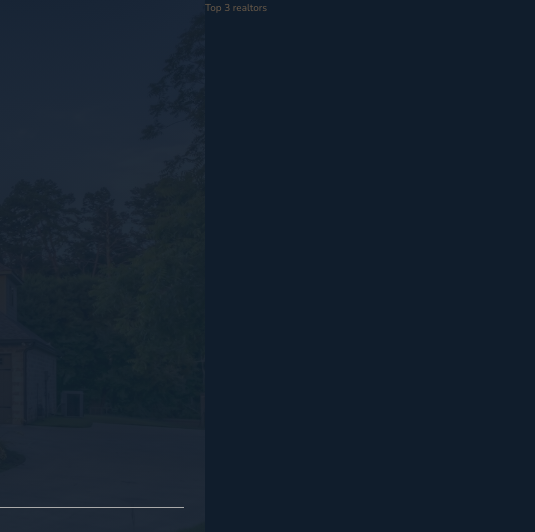
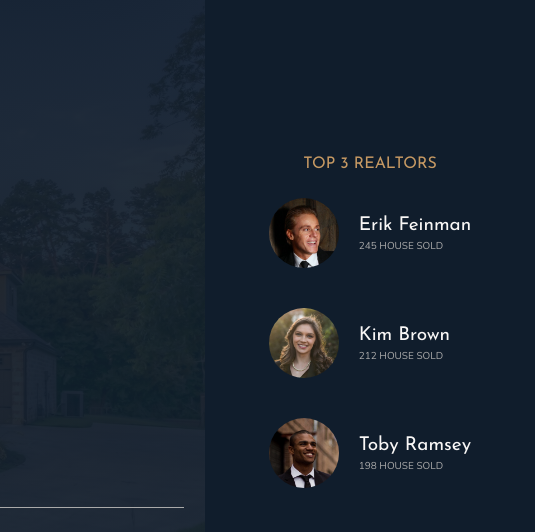
Before and after one commit to aindriu80/Nexter, a website: page index.html in a window 1280 px wide. Shown: the top 532 px of the page, 745-1280 px from the left. Drawn offline with nearby package versions, Linux system fonts and the light colour scheme.

Commit message:
Building the Realtors Section

```diff
--- a/index.html
+++ b/index.html
@@ -29,7 +29,30 @@
             </header>
         </header>
         <div class="realtors">
-            Top 3 realtors
+            <h3 class="heading-3">Top 3 Realtors</h3>
+            <div class="realtors__list">
+                <img src="resources/img/realtor-1.jpeg" alt="Realtor" class="realtors__img">
+                <div class="realtors__details">
+                    <h4 class="heading-4 heading-4--light">Erik Feinman</h4>
+                    <p class="realtors__sold">245 house sold</p>
+                </div>
+
+                <img src="resources/img/realtor-2.jpeg" alt="Realtor" class="realtors__img">
+                <div class="realtors__details">
+                    <h4 class="heading-4 heading-4--light">Kim Brown</h4>
+                    <p class="realtors__sold">212 house sold</p>
+                </div>
+
+
+                <img src="resources/img/realtor-3.jpeg" alt="Realtor" class="realtors__img">
+                <div class="realtors__details">
+                    <h4 class="heading-4 heading-4--light">Toby Ramsey</h4>
+                    <p class="realtors__sold">198 house sold</p>
+                </div>
+
+
+
+            </div>
         </div>
         <section class="features">
             <div class="feature">
--- a/resources/sass/_realtors.scss
+++ b/resources/sass/_realtors.scss
@@ -1,4 +1,30 @@
 .realtors{
     background-color: $color-secondary;
     grid-column: col-start 7 / full-end;
+    padding: 3rem;
+
+    display: grid;
+    align-content: center;
+    justify-content: center;
+    justify-items: center;
+    grid-row-gap: 2rem;
+
+    &__list {
+        display: grid;
+        grid-template-columns: min-content max-content;
+        grid-column-gap: 2rem;
+        grid-row-gap: 5vh;
+        align-items: center;
+    }
+
+    &__img{
+        width: 7rem;;
+        border-radius: 50%;
+        display: block;
+    }
+    &__sold{
+        text-transform: uppercase;
+        color: $color-grey-light-2;
+        margin-top: -3px;
+    }
 }
```
Also changed, not shown: resources/css/style.css.
